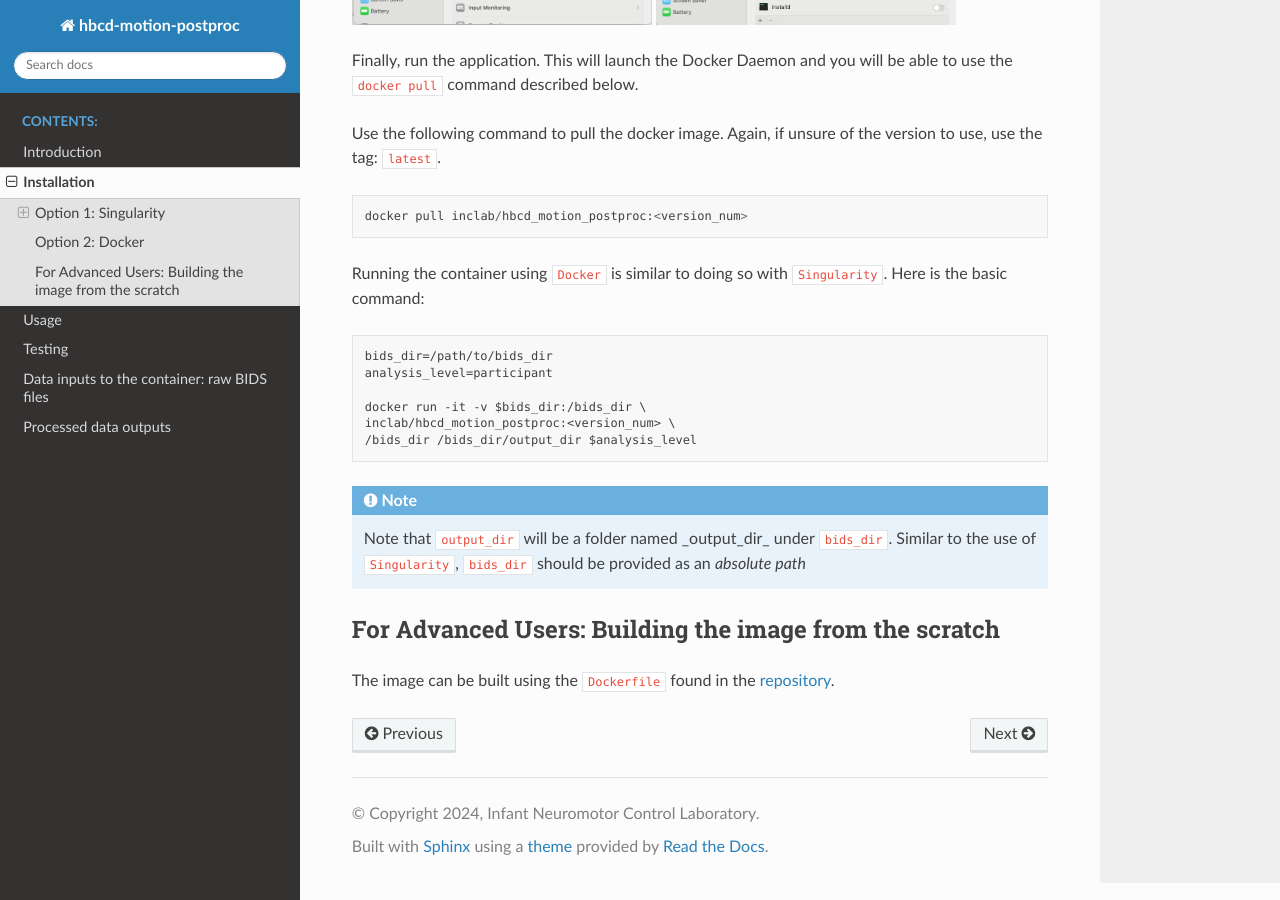
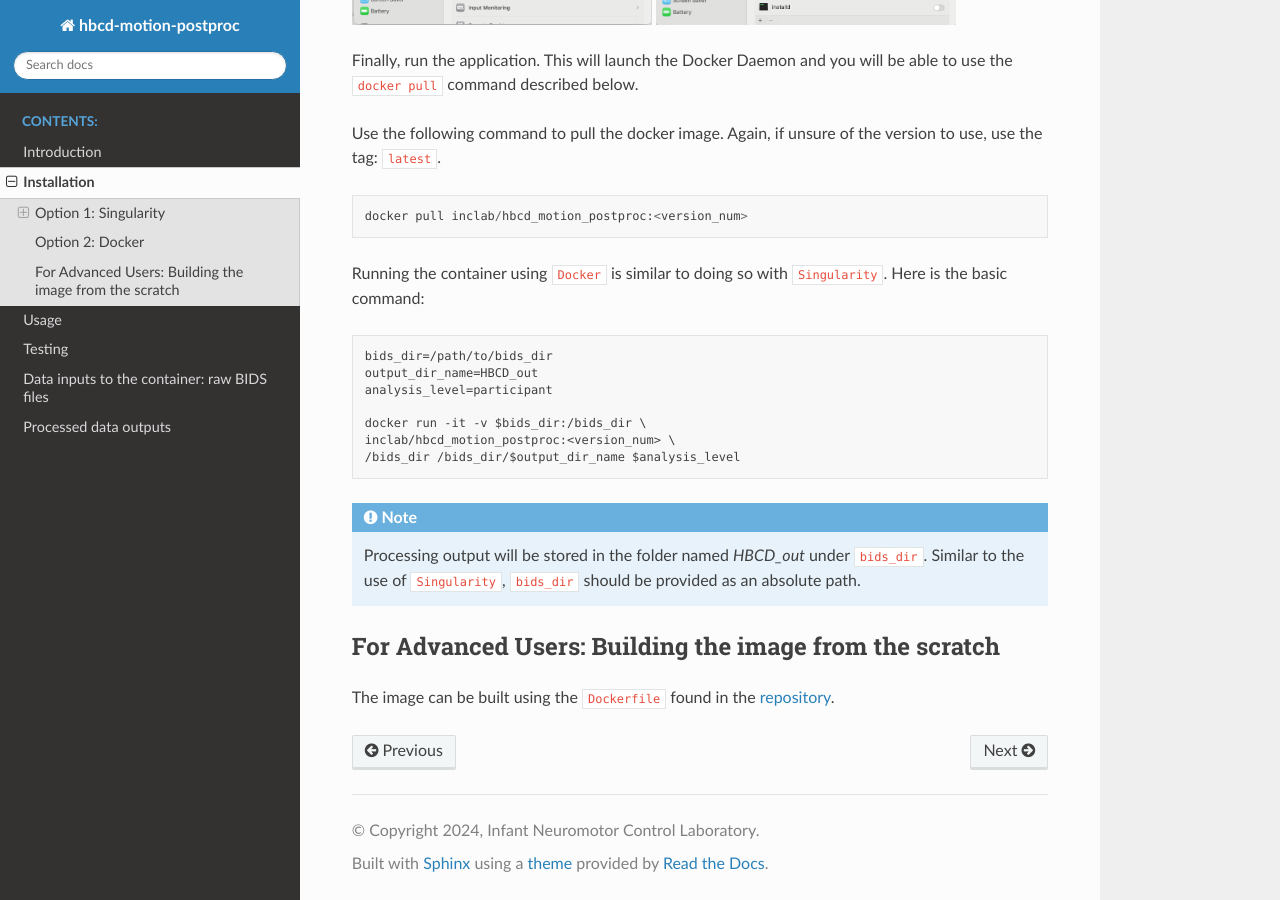
Before and after one commit to ohspc89/hbcd_motion_postproc, a Sphinx documentation site: the page built from docs/source/installation.rst, in a window 1280 px wide and 900 px high, scrolled down 2330 px. Built offline with Sphinx 7.4.7 and the Read the Docs theme 3.1.0, drawn with Linux system fonts in a browser that asks for light colours.

Commit message:
Update installation.rst

```diff
--- a/docs/source/installation.rst
+++ b/docs/source/installation.rst
@@ -103,14 +103,15 @@ use the tag: ``latest``. ::
 Running the container using ``Docker`` is similar to doing so with ``Singularity``. Here is the basic command::
 
         bids_dir=/path/to/bids_dir
+        output_dir_name=HBCD_out
         analysis_level=participant
 
         docker run -it -v $bids_dir:/bids_dir \
         inclab/hbcd_motion_postproc:<version_num> \
-        /bids_dir /bids_dir/output_dir $analysis_level
+        /bids_dir /bids_dir/$output_dir_name $analysis_level
 
 .. note::
-   Note that ``output_dir`` will be a folder named _output_dir_ under ``bids_dir``. Similar to the use of ``Singularity``, ``bids_dir`` should be provided as an *absolute path*
+   Processing output will be stored in the folder named *HBCD_out* under ``bids_dir``. Similar to the use of ``Singularity``, ``bids_dir`` should be provided as an absolute path.
 
 For Advanced Users: Building the image from the scratch
 -------------------------------------------------------
```
